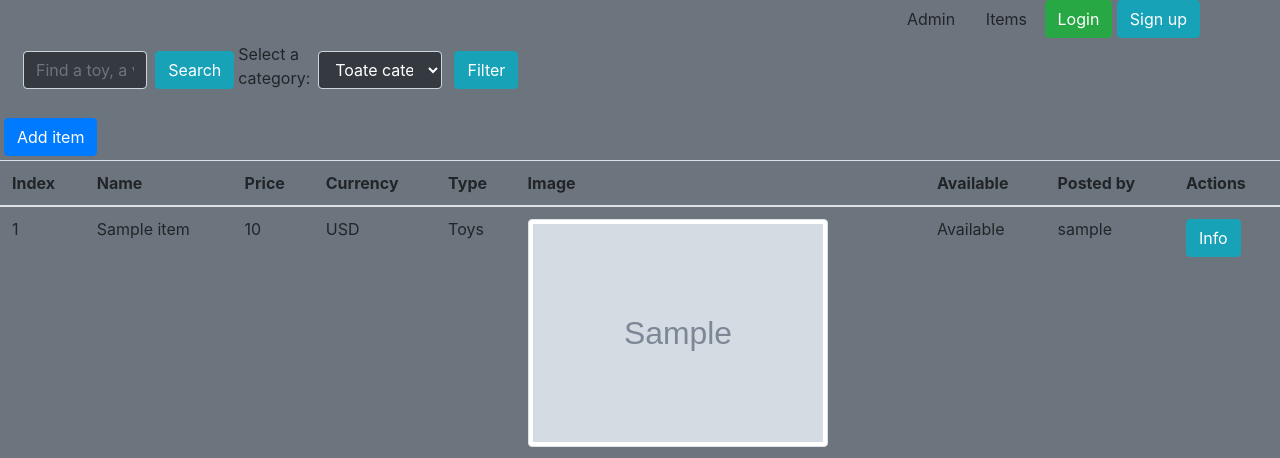
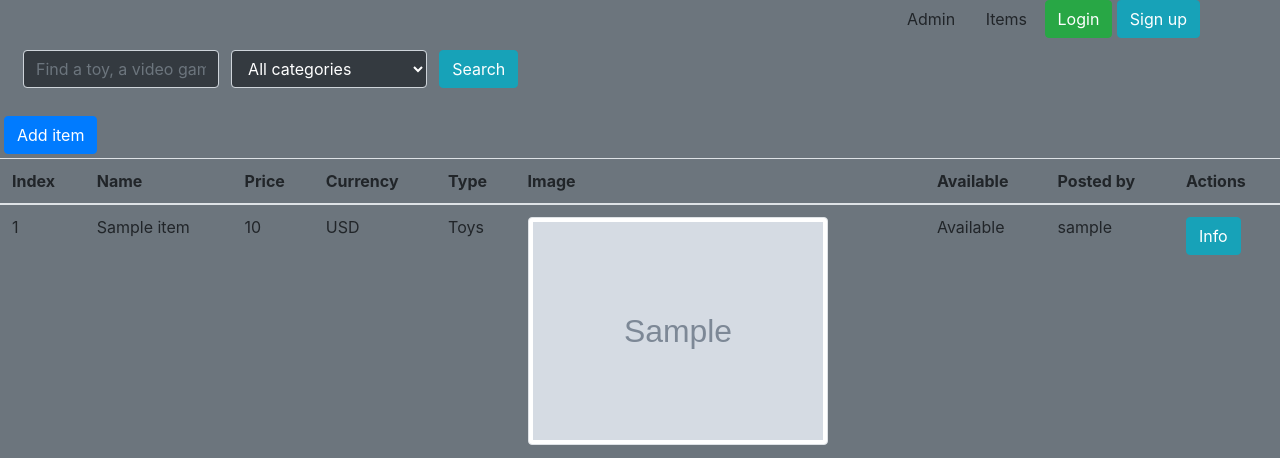
Before and after one commit to Flavian16Vali/OnlineMarket, a Django app: page /item/ in a window 1280 px wide. Shown: the top 458 px of the page. Run offline with Django 4.2, Linux system fonts and the light colour scheme; tables that the repository leaves empty hold one stand-in row (values such as "Sample post"); grey boxes marked "Sample" are stand-in pictures; some libraries are stand-ins or nearby versions.

Commit message:
modificari la editare

```diff
--- a/OnlineMarket/templates/app1/item_index.html
+++ b/OnlineMarket/templates/app1/item_index.html
@@ -9,21 +9,21 @@
 
                     <input class="m-1 form-control text-white bg-dark" name="search" value="{{ query }}"
                            type="text" placeholder="Find a toy, a video game, etc...">
-                    <button class="m-1 btn btn-info">Search</button>
+<!--                    <button class="m-1 btn btn-info">Search</button>-->
 
                     <form method="get" action="{% url 'app1:list_items' %}">
-                        <label for="category">Select a category:</label>
+<!--                        <label for="category">Select a category:</label>-->
                         <select class="m-2 form-control text-white bg-dark" id="category" name="category">
 <!--                            <option value="">All categories</option>-->
 <!--                            {% for choice in ITEM_CHOICES %}-->
 <!--                                <option value="{{ choice.0 }}">{{ choice.1 }}</option>-->
 <!--                            {% endfor %}-->
-                            <option value="">Toate categoriile</option>
+                            <option value="">All categories</option>
                             <option value="Toys">Toys</option>
                             <option value="Sport">Sport</option>
                             <option value="Animals">Animals</option>
                         </select>
-                        <button class="m-1 btn btn-info" type="submit">Filter</button>
+                        <button class="m-1 btn btn-info" type="submit">Search</button>
                     </form>
                 </div>
             </form>
--- a/OnlineMarket/templates/registration/userprofile_index.html
+++ b/OnlineMarket/templates/registration/userprofile_index.html
@@ -4,6 +4,7 @@
         <thead>
             <tr>
                 <th>Username</th>
+                <th>Email</th>
                 <th>Currency</th>
                 <th>Actions</th>
             </tr>
@@ -11,6 +12,7 @@
         <tbody>
             <tr>
                 <td>{{ request.user.username }}</td>
+                <td>{{ request.user.email }}</td>
                 <td>{{ request.user.customuser.preferred_currency }}</td>
                 <td>
                     <a class="btn btn-info" href="{% url 'userprofile:edit_account' request.user.id %}">Edit</a>
--- a/OnlineMarket/userprofile/forms.py
+++ b/OnlineMarket/userprofile/forms.py
@@ -31,20 +31,21 @@ class CreateNewAccountForm(forms.ModelForm):
                                              'type': 'password'}),
         }
 
-    # def __init__(self, pk, *args, **kwargs):
-    #     super(CreateNewAccountForm, self).__init__(*args, **kwargs)
-    #     self.pk = pk
-
     def clean(self):
         field_data = self.cleaned_data
         username_value = field_data.get('username')
         email_value = field_data.get('email')
-        if User.objects.filter(username=username_value).exists():
+
+        current_object_id = self.instance.id
+        existing_usernames = User.objects.filter(username=username_value).exclude(id=current_object_id).exists()
+        existing_email = User.objects.filter(username=email_value).exclude(id=current_object_id).exists()
+
+        if existing_usernames:
             msg = 'This username is already used'
             self._errors['username'] = self.error_class([msg])
-        if User.objects.filter(email=email_value).exists():
+        if existing_email:
             msg = 'This email is already used'
-            self._errors['email'] = self.error_class([msg])
+            self._errors['username'] = self.error_class([msg])
 
         password_value = self.cleaned_data.get('password')
         confirm_password_value = self.cleaned_data.get('confirm_password')
```
Also changed, not shown: OnlineMarket/app1/models.py (+0 -13 lines), OnlineMarket/app1/views.py (+0 -7 lines), OnlineMarket/userprofile/views.py (+2 -5 lines), OnlineMarket/media/media/Screenshot_2023-04-06_193646.png (added), OnlineMarket/userprofile/urls.py (line endings or trailing spaces).
